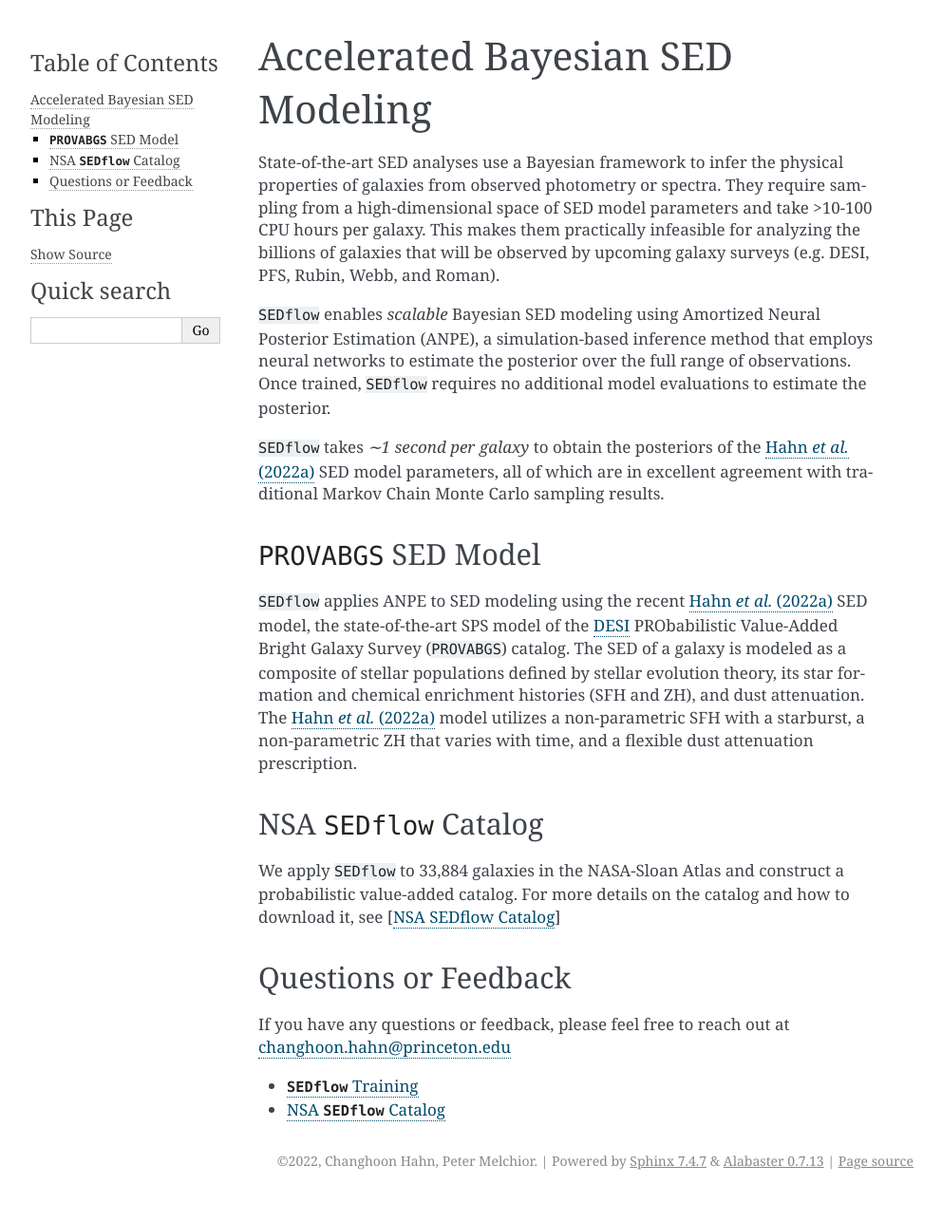
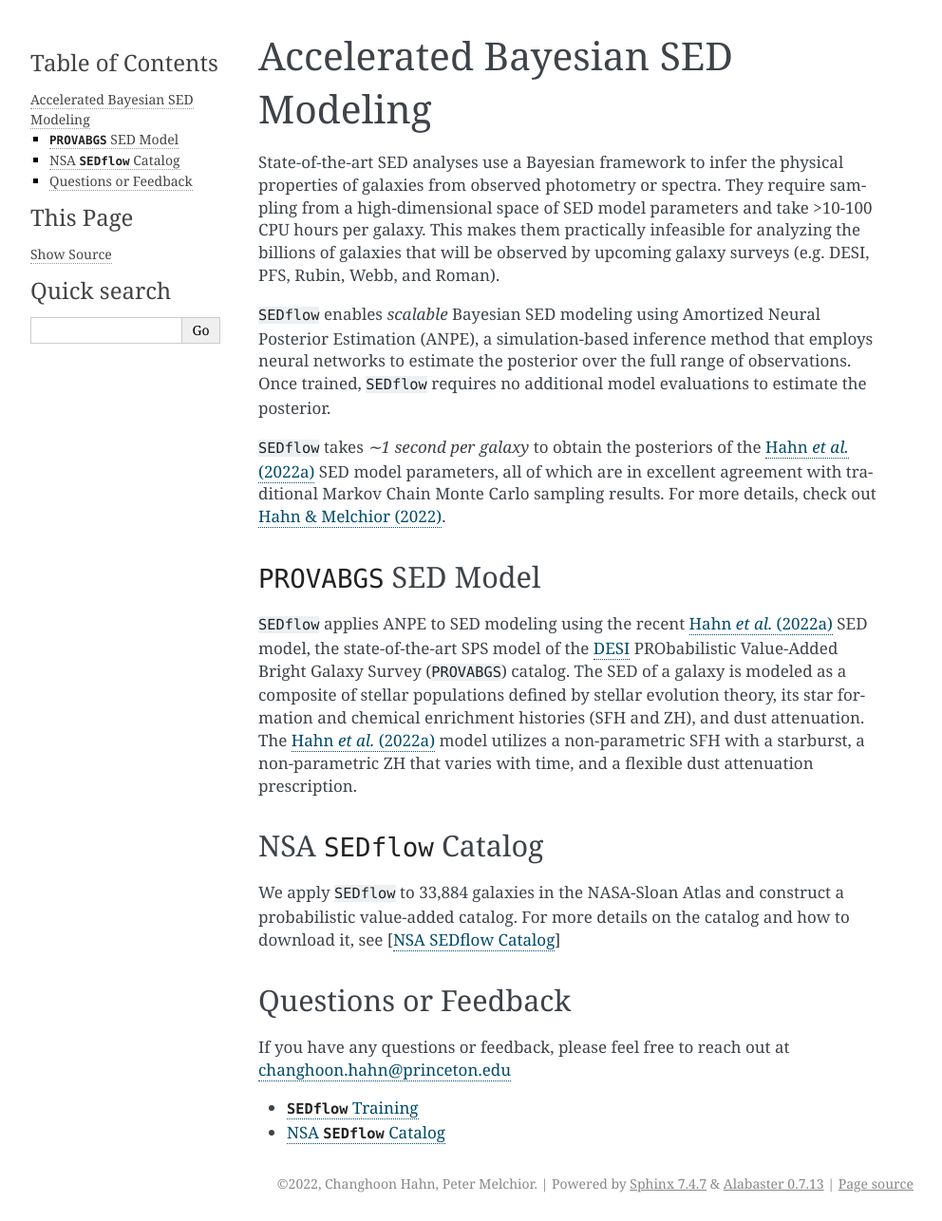
Before and after one commit to changhoonhahn/SEDflow, a Sphinx documentation site: the page built from docs/index.rst, in a window 1280 px wide. Shown: the whole page at 95% size, without its empty margins (148-1140 px from the left). Built offline with Sphinx 7.4.7, drawn with Linux system fonts in a browser that asks for light colours; before the commit the page ends 1262 px from its top, so only the background shows below that.

Commit message:
included a reference to the arixv paper on the homepage of sedflow

```diff
--- a/docs/index.rst
+++ b/docs/index.rst
@@ -20,7 +20,7 @@ Once trained, ``SEDflow`` requires no additional model evaluations to estimate t
 
 ``SEDflow`` takes *∼1 second per galaxy* to obtain the posteriors of the |provabgs|_ SED
 model parameters, all of which are in excellent agreement with traditional Markov Chain Monte
-Carlo sampling results.
+Carlo sampling results. For more details, check out |sedflow|_.
 
 ``PROVABGS`` SED Model
 ----------------------
```
